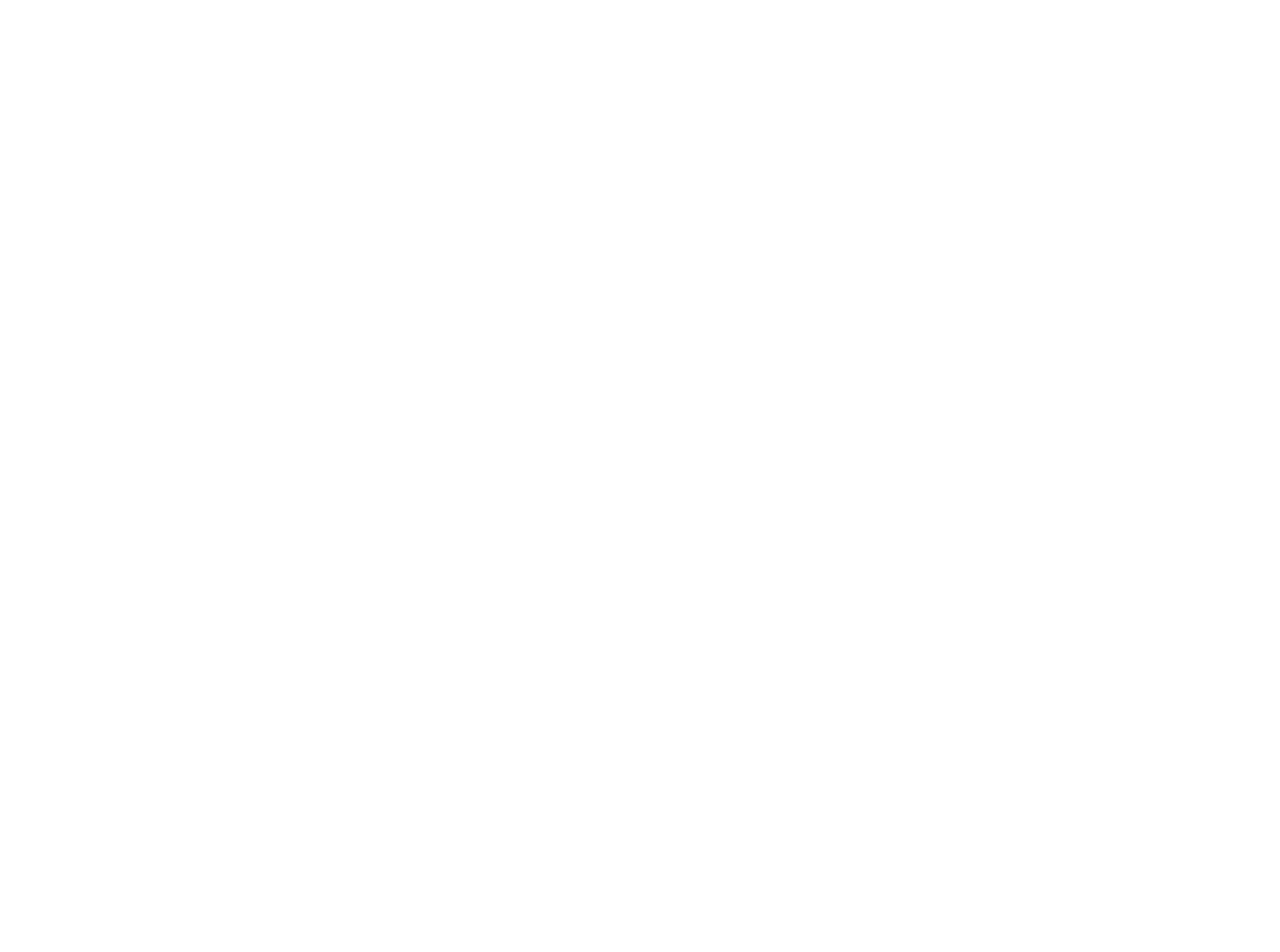
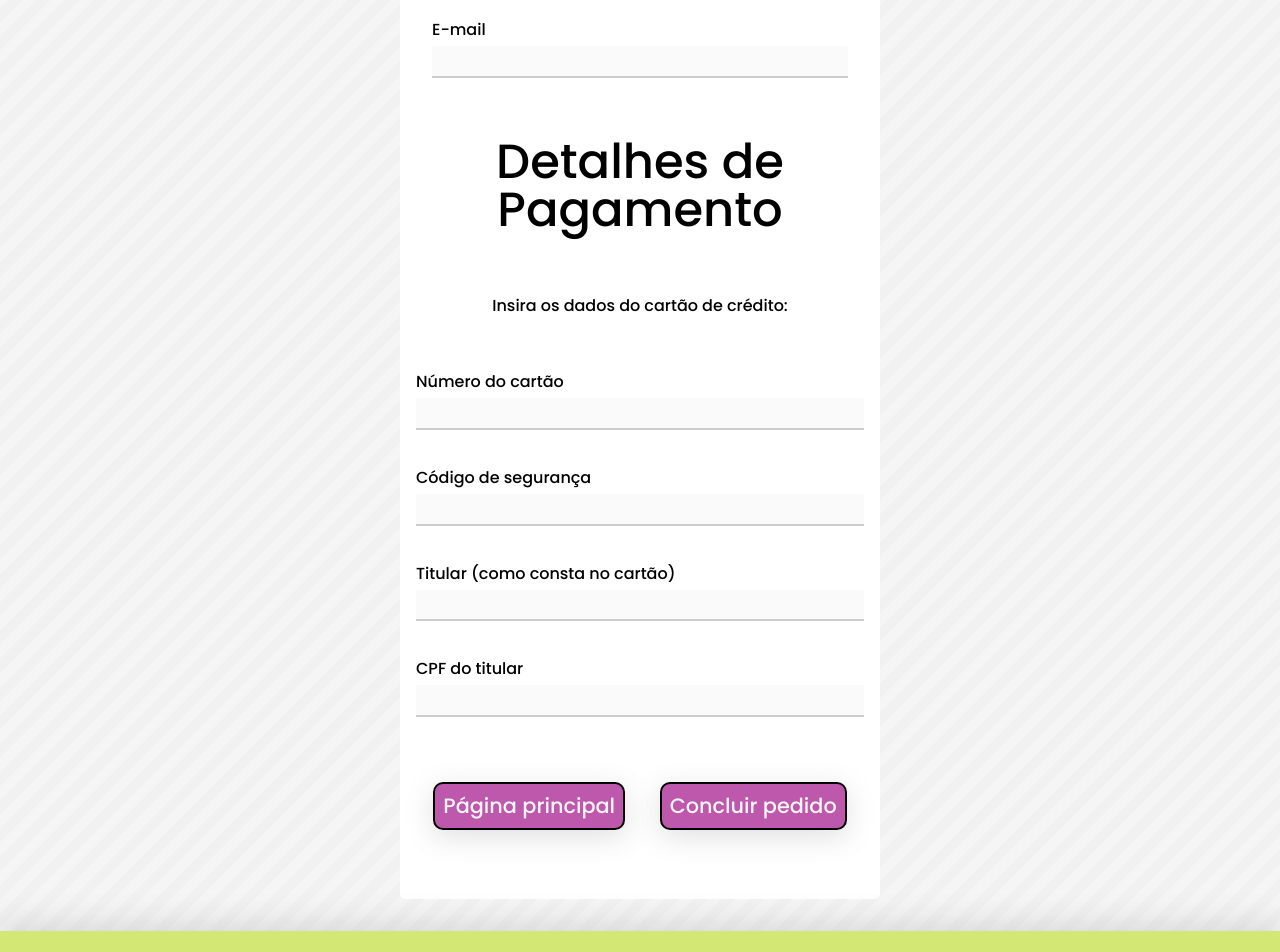
Before and after one commit to heltonricardo/ingressoja-app, a Svelte app: page / in a window 1280 px wide. Shown: the part 1420-2372 px from the top of the page. Before the commit the page ends 805 px from the top, so only its background shows below. Built offline with nearby package versions, Linux system fonts and the light colour scheme.

Commit message:
campos de cartao de credito e mensagem para voltar

```diff
--- a/src/App.svelte
+++ b/src/App.svelte
@@ -10,7 +10,7 @@
   import MinhaConta from "./Conta/MinhaConta.svelte";
   import FinalizaPedido from "./Pedido/FinalizaPedido.svelte";
 
-  let modo = MODO.LOGIN;
+  let modo = MODO.FINALIZACAO;
   let id = null;
 
   function modoNormal() {
@@ -32,11 +32,10 @@
 
   function modoMinhaConta() {
     modo = MODO.MINHA_CONTA;
+    window.scrollTo(0, 0);
   }
 
-  function modoFinalizacao(event) {
-
-  }
+  function modoFinalizacao(event) {}
 </script>
 
 <BarraSuperior
@@ -64,7 +63,7 @@
 {:else if modo === MODO.NOVO_EVENTO}
   <Evento on:minhaconta={modoMinhaConta} />
 {:else if modo === MODO.FINALIZACAO}
-  <FinalizaPedido />
+  <FinalizaPedido on:voltar={modoNormal} />
 {/if}
 
 <BarraInferior />
--- a/src/ENUM/MSG.js
+++ b/src/ENUM/MSG.js
@@ -3,6 +3,7 @@
   RUIM: "😭 Poxa!",
   OLA: "🤩 Olá!",
   TCHAU: "😉 Até breve!",
+  CERTEZA: "🤔 Você tem certeza?",
 
   OK: "Operação realizada com sucesso!",
   CRIADO: "Cadastrado com sucesso!",
@@ -10,6 +11,8 @@
   EXCLUÍDO: "Excluído com sucesso!",
   SAUDACAO: "Nossas boas-vindas!",
   VOLTE_SEMPRE: "Volte sempre!",
+
+  PERDER_INFO: "Os dados informados serão perdidos!",
 
   INCORRETO: "Os dados informados estão incorretos!",
   DUPLICADO: "Os dados informados já pertencem a um cadastro existente!",
--- a/src/Pedido/CardIngresso.svelte
+++ b/src/Pedido/CardIngresso.svelte
@@ -11,19 +11,18 @@
     border-radius: 20px;
     box-sizing: border-box;
     padding: 1rem;
-    background-color: rgba(231, 241, 235, 0.445);
-    box-shadow: rgba(0, 0, 0, 0.12) 0px 1px 3px, rgba(0, 0, 0, 0.24) 0px 1px 2px;
     display: flex;
     flex-direction: column;
   }
 
   #titulo {
     text-align: center;
+    font-size: 1.5rem;
   }
 </style>
 
 <div id="corpo">
-  <span id="titulo">{ingresso.nome}</span>
+  <span id="titulo">Ingresso #{ingresso.dom + 1} • {ingresso.nome}</span>
   <Entrada
     id={`nome${ingresso.dom}`}
     label="Nome"
--- a/src/Pedido/FinalizaPedido.svelte
+++ b/src/Pedido/FinalizaPedido.svelte
@@ -1,30 +1,43 @@
 <script>
+  import swal from "sweetalert";
+  import MSG from "../ENUM/MSG"
+  import { createEventDispatcher } from "svelte";
   import eventoStore from "../Store/eventoStore";
+  import Botao from "../UI/Botao.svelte";
+  import Entrada from "../UI/Entrada.svelte";
   import CardIngresso from "./CardIngresso.svelte";
+
+  const dispatch = createEventDispatcher();
 
   /************************************/
   export let evento = $eventoStore[1];
-  evento.tiposDeIngresso.map(
-    (t) => (t.quantidade = parseInt(Math.random() * 3, 10) + 1)
-  );
+  evento.tiposDeIngresso.map((t) => (t.quantidade = 1));
   /************************************/
 
   let dom = 0;
   let ingressos = evento.tiposDeIngresso.flatMap((t) => {
     const tmp = [];
-
     for (let i = 0; i < t.quantidade; i++) {
       tmp.push({ id: t.id, nome: t.nome, valor: t.valor, dom });
       ++dom;
     }
-
     return tmp;
   });
+
+  function voltar() {
+    swal({
+      title: MSG.CERTEZA,
+      text: MSG.PERDER_INFO,
+      icon: "warning",
+      buttons: true,
+      dangerMode: true,
+    }).then((volte) => volte && dispatch("voltar"));
+  }
 </script>
 
 <style>
   #corpo {
-    width: 40%;
+    width: 35%;
     min-width: 30rem;
     margin: 2rem auto;
     display: flex;
@@ -33,24 +46,49 @@
     box-sizing: border-box;
     padding: 1rem;
     border-radius: 5px;
+    min-height: calc(100vh - 21rem);
   }
 
   #titulo {
+    margin: 2rem 0;
     font-size: 3rem;
     text-align: center;
   }
 
   #subtitulo {
+    margin: 2rem 0;
+    text-align: center;
+  }
+
+  #botoes {
     margin: 3rem 0;
-    text-align: center;
+    display: flex;
+    justify-content: space-around;
   }
 </style>
 
 <div id="corpo">
   <h1 id="titulo">Detalhes de Ingresso</h1>
   <h3 id="subtitulo">Insira os dados de cada ingressante:</h3>
+
   {#each [...Array(ingressos.length).keys()] as x}
     <CardIngresso bind:ingresso={ingressos[x]} />
   {/each}
-  <button on:click={() => console.log(ingressos)}>aaaa</button>
+
+  <h1 id="titulo">Detalhes de Pagamento</h1>
+  <h3 id="subtitulo">Insira os dados do cartão de crédito:</h3>
+
+  <Entrada id="numeroCartao" label="Número do cartão" />
+  <Entrada
+    id="codigoSegurancaCartao"
+    label="Código de segurança"
+    type="number"
+  />
+  <Entrada id="nomeTitular" label="Titular (como consta no cartão)" />
+  <Entrada id="cpfTitular" label="CPF do titular" />
+
+  <div id="botoes">
+    <Botao on:click={voltar}>Página principal</Botao>
+    <Botao>Concluir pedido</Botao>
+  </div>
 </div>
```
